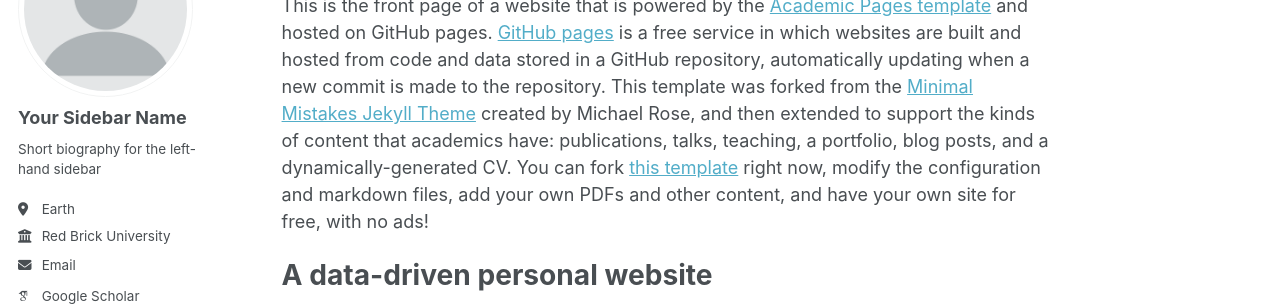
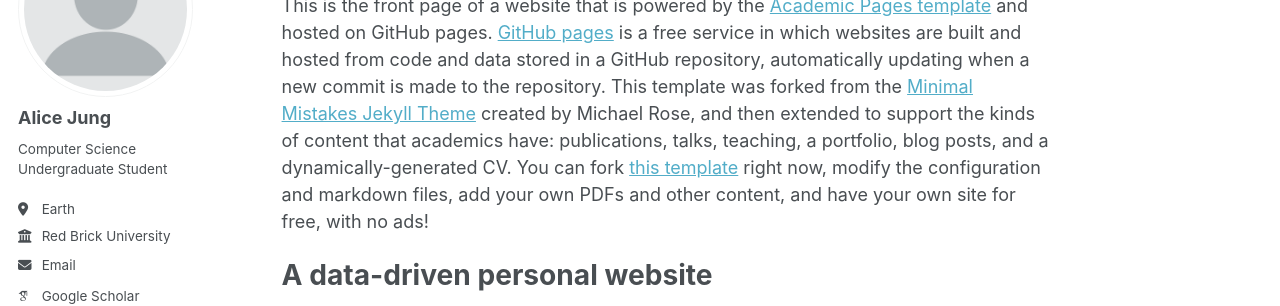
Before and after one commit to alicehjjung/alicehjjung.github.io, a Jekyll site: the page built from _pages/about.md, in a window 1280 px wide. Shown: the part 184-490 px from the top of the page. Built offline with Jekyll 4.4.1, drawn with Linux system fonts in a browser that asks for light colours; some web fonts are replaced.

Commit message:
Update _config.yml

```diff
--- a/_config.yml
+++ b/_config.yml
@@ -22,9 +22,9 @@ repository               : "alicehjjung/alicehjjung.github.io"
 author:
   # Biographic information
   avatar           : "profile.png"
-  name             : "Your Sidebar Name"
+  name             : "Alice Jung"
   pronouns         : # example: "she/her"
-  bio              : "Short biography for the left-hand sidebar"
+  bio              : "Computer Science Undergraduate Student"
   location         : "Earth"
   employer         : "Red Brick University"
   uri              : # URL
```
